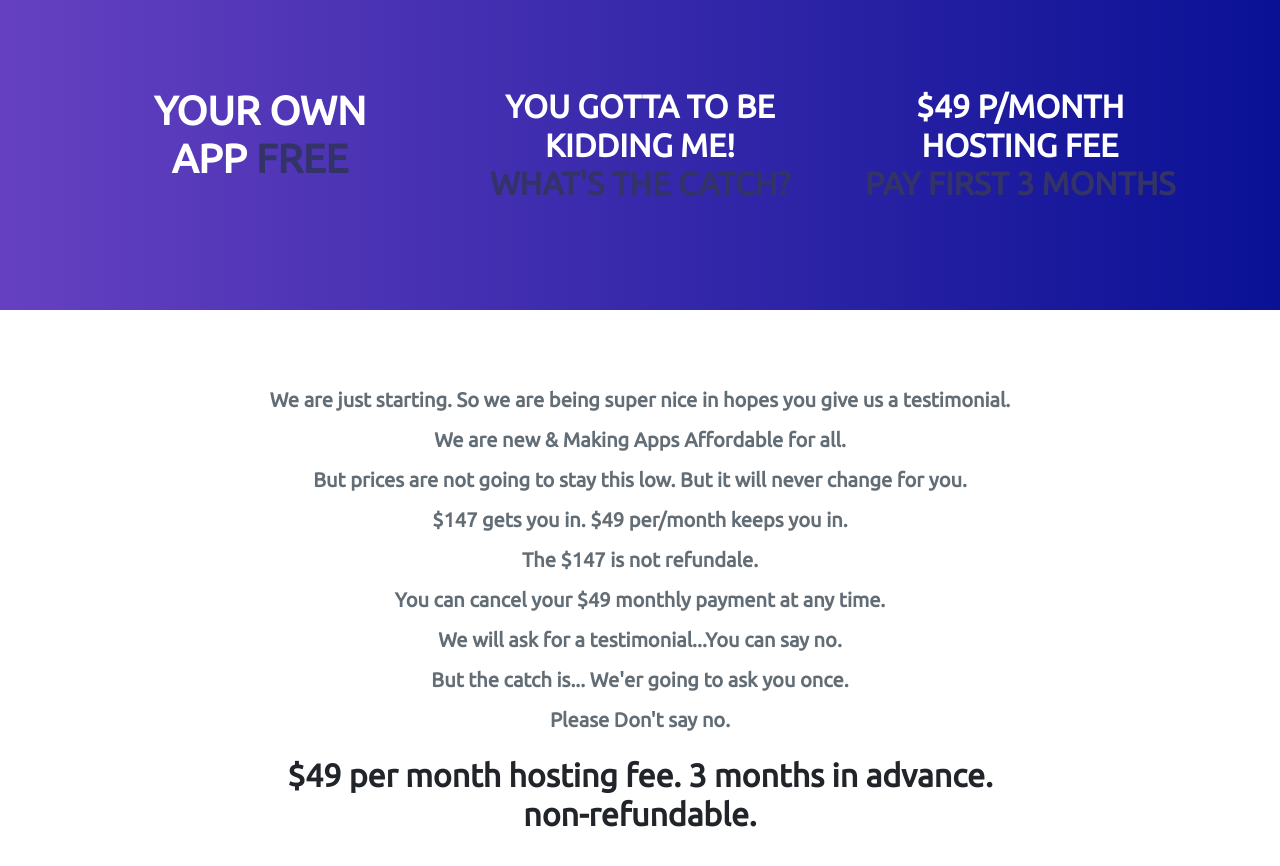
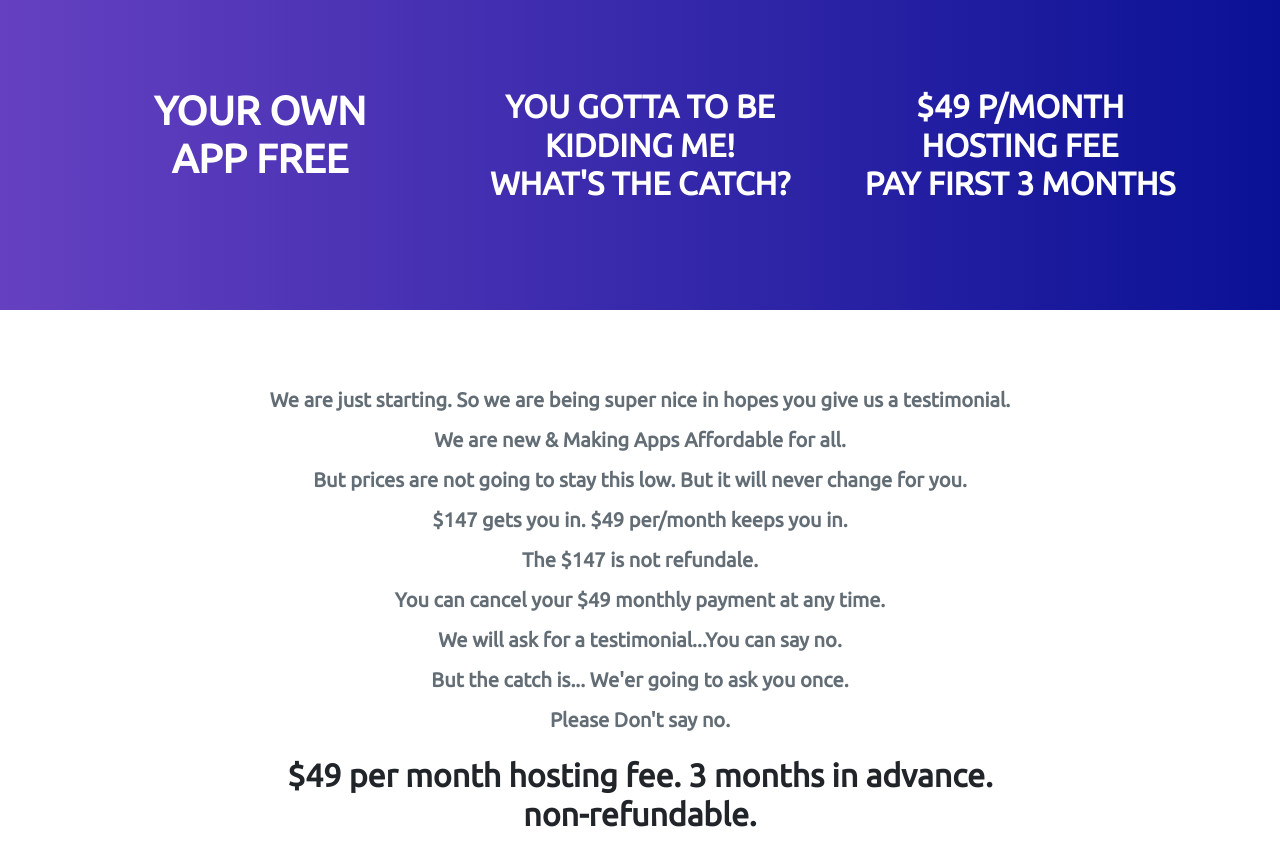
Before and after one commit to saadahmad888/getyourownapp, a plain HTML site: page index.html in a window 1280 px wide. Shown: the part 6940-7806 px from the top of the page. Drawn offline with nearby package versions, Linux system fonts and the light colour scheme.

Commit message:
Update index.html

```diff
--- a/index.html
+++ b/index.html
@@ -723,7 +723,7 @@
 
 	                        <div class="facts-content">
 
-	                            <h1>YOUR OWN<br> APP <span class="baner-txt-coloring">FREE</span></h1>
+	                            <h1>YOUR OWN<br> APP <span class="">FREE</span></h1>
 
 	                        </div>
 
@@ -740,7 +740,7 @@
 	                        <div class="facts-content">
 
 								<h2>YOU GOTTA TO BE KIDDING ME!<br>
-									<span class="baner-txt-coloring">WHAT'S THE CATCH?</span></h2>
+									<span class="">WHAT'S THE CATCH?</span></h2>
 
 	                        </div>
 
@@ -756,7 +756,7 @@
 
 	                        <div class="facts-content">
 
-	                            <h2>$49 P/MONTH HOSTING FEE<br> <span class="baner-txt-coloring">PAY FIRST 3 MONTHS</span></h2>
+	                            <h2>$49 P/MONTH HOSTING FEE<br> <span class="">PAY FIRST 3 MONTHS</span></h2>
 
 	                        </div>
 
```
